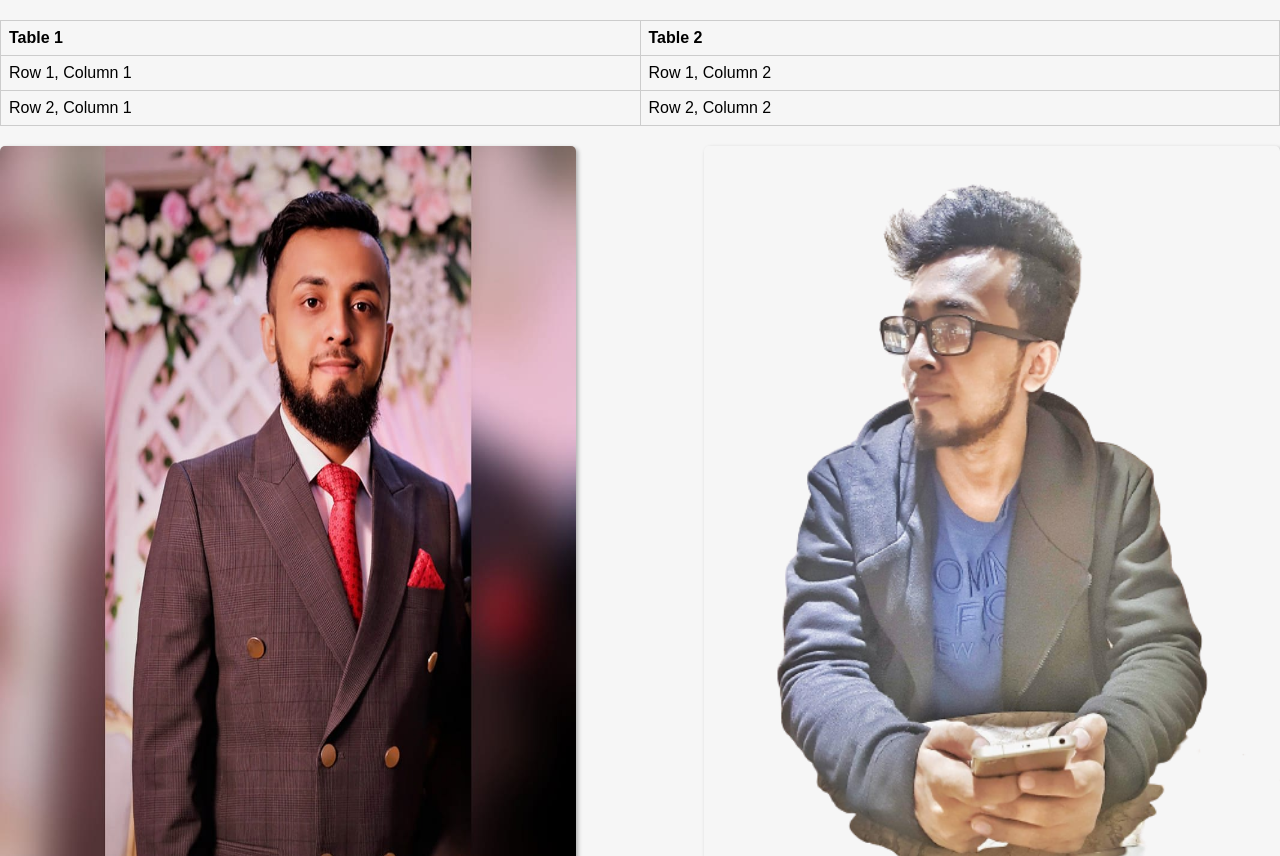
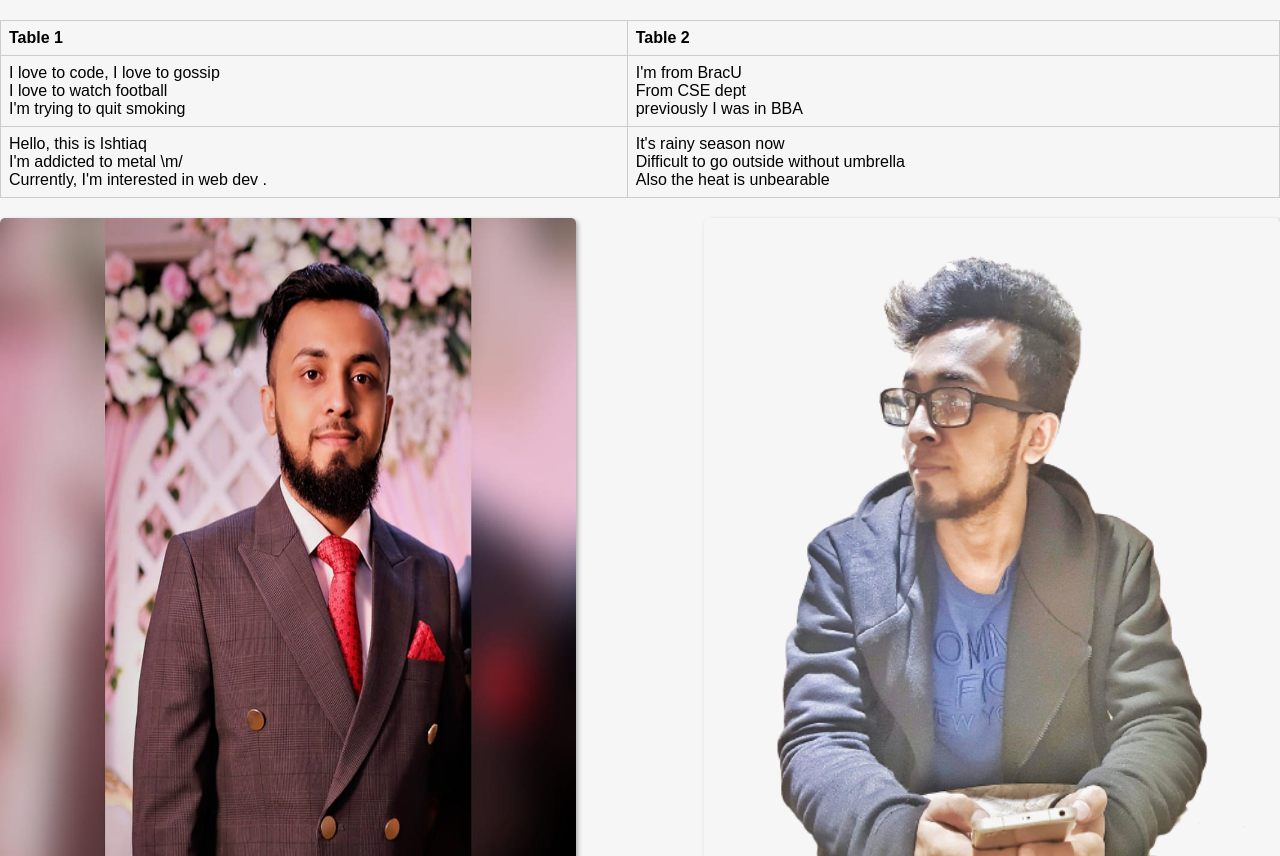
Before and after one commit to mir-ishtiaq/my-portfolio-391, a plain HTML site: page index.html in a window 1280 px wide. Shown: the part 1367-2223 px from the top of the page. Drawn offline with Linux system fonts and the light colour scheme.

Commit message:
added lines in table

```diff
--- a/index.html
+++ b/index.html
@@ -104,12 +104,12 @@
       <th>Table 2</th>
     </tr>
     <tr>
-      <td>Row 1, Column 1</td>
-      <td>Row 1, Column 2</td>
+      <td>I love to code, I love to gossip <br> I love to watch football <br> I'm trying to quit smoking</td>
+      <td>I'm from BracU <br> From CSE dept <br> previously I was in BBA</td>
     </tr>
     <tr>
-      <td>Row 2, Column 1</td>
-      <td>Row 2, Column 2</td>
+      <td>Hello, this is Ishtiaq <br> I'm addicted to metal \m/ <br> Currently, I'm interested in web dev .</td>
+      <td>It's rainy season now <br> Difficult to go outside without umbrella <br> Also the heat is unbearable</td>
     </tr>
   </table>
 
```
